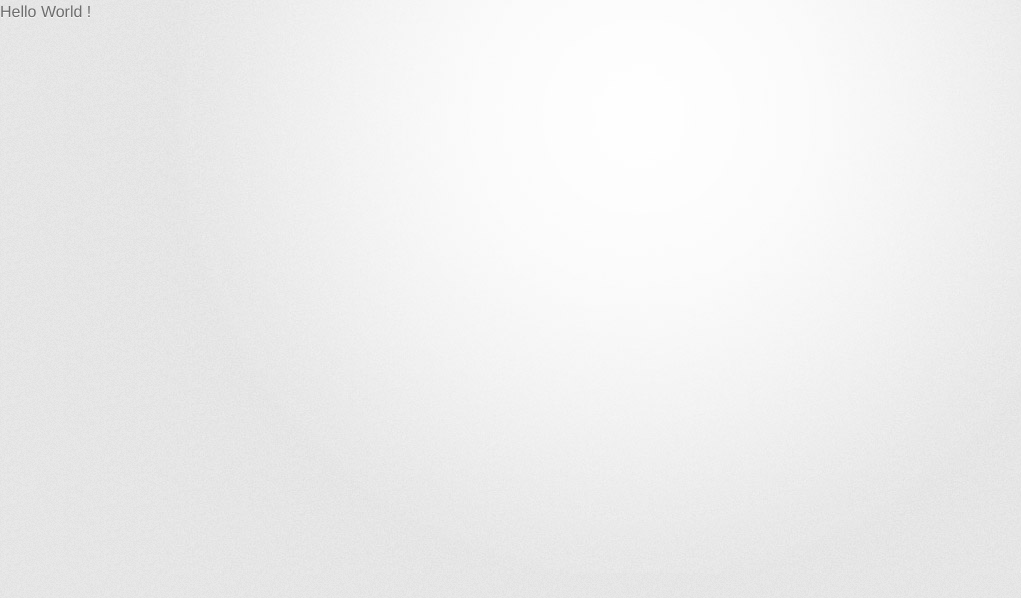
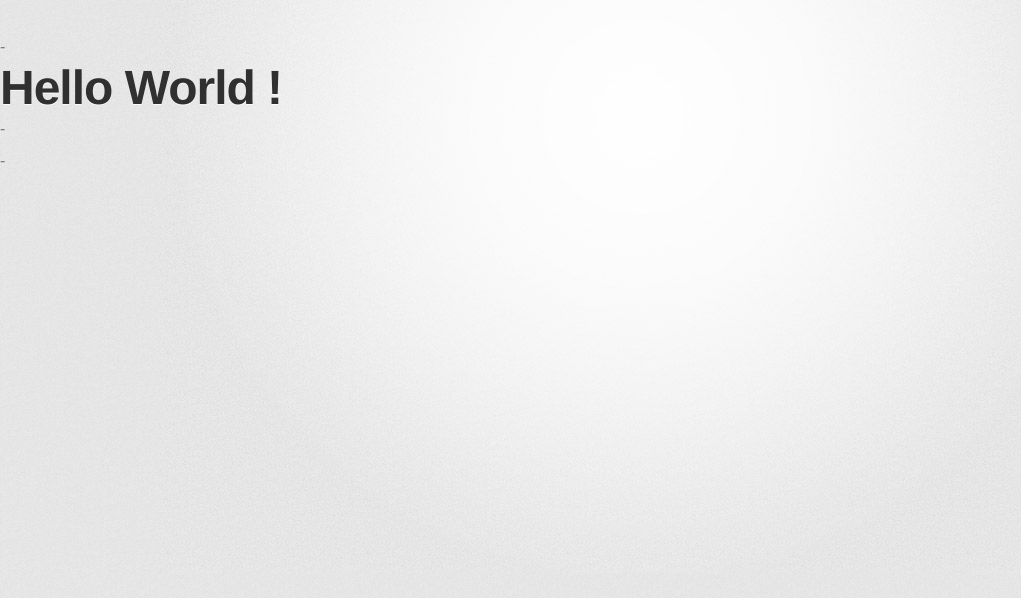
Before and after one commit to tmarignier/tmarignier.github.io, a plain HTML site: page index.html in a window 1280 px wide. Shown: the whole page, without its empty margins (0-1021 px from the left). Drawn offline with Linux system fonts and the light colour scheme; a web font is replaced by a local one.

Commit message:
Update index.html

```diff
--- a/index.html
+++ b/index.html
@@ -15,7 +15,10 @@
 
   <body>
     <div id="container">
-      Hello World !
+      <header>
+-          <h1>Hello World !</h1>
+-          <h2></h2>
+-        </header>
     </div>
   </body>
 </html>
```
